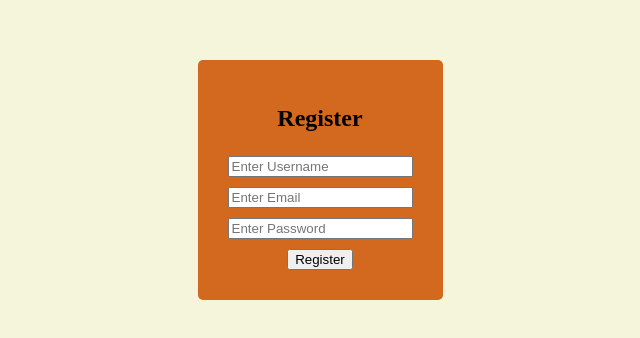
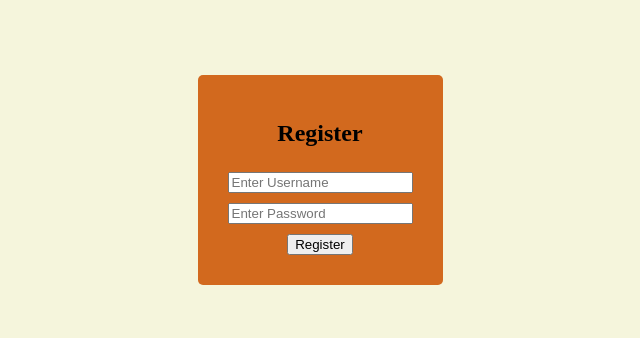
Before and after one commit to johnnystouffer/campus-bites, a React (Vite) app in the folder frontend/: page /register in a window 1280 px wide. Shown: the part 220-558 px from the top of the page, without its empty margins (320-960 px from the left). Built offline with nearby package versions, Linux system fonts and the light colour scheme.

Commit message:
Registration and logging in is now working

```diff
--- a/frontend/src/api.js
+++ b/frontend/src/api.js
@@ -10,7 +10,7 @@ const api = axios.create({
 api.interceptors.request.use(
     // if we have a token then send it with our request
     (config) => {
-        const token = localStorage8.getItem(ACCESS_TOKEN);
+        const token = localStorage.getItem(ACCESS_TOKEN);
         if (token) {
             config.headers.Authorization = `Bearer ${token}`;
         }
--- a/frontend/src/assets/pages/Login.jsx
+++ b/frontend/src/assets/pages/Login.jsx
@@ -19,7 +19,7 @@ function Login() {
     setError(false);
 
     try {
-      console.log(api.defaultxss.baseURL)
+      console.log(api.defaults.baseURL)
       // get a response from the API
       const response = await api.post('users/token/', { username, password });
 
--- a/frontend/src/assets/pages/Register.jsx
+++ b/frontend/src/assets/pages/Register.jsx
@@ -1,24 +1,30 @@
 import React, { useState } from 'react';
 import './Register.css';
+import api from '../../api'
+import { useNavigate } from 'react-router-dom';
 
 function Register() {
   // State variables to store form inputs
   const [username, setUsername] = useState('');
-  const [email, setEmail] = useState('');
   const [password, setPassword] = useState('');
+  const navigate = useNavigate();
 
   // Handler for form submission
   const handleSubmit = (e) => {
     e.preventDefault();
 
-
-    // Implement your registration logic here
-
-
     // Clear form fields after submission
     setUsername('');
-    setEmail('');
     setPassword('');
+
+    try {
+      const response = api.post('users/register/', { username, password });
+      console.log(response);
+      alert("Successfully added user, please log in now");
+      navigate('/login');
+    } catch {
+      alert("This user already exists");
+    }
   };
 
   return (
@@ -33,14 +39,6 @@ function Register() {
             required
             value={username}
             onChange={(e) => setUsername(e.target.value)}
-            />
-            <input
-            type="email"
-            placeholder="Enter Email"
-            name="email"
-            required
-            value={email}
-            onChange={(e) => setEmail(e.target.value)}
             />
             <input
             type="password"
```
Also changed, not shown: 1 other file (tests, documents, lock files or other folders).
